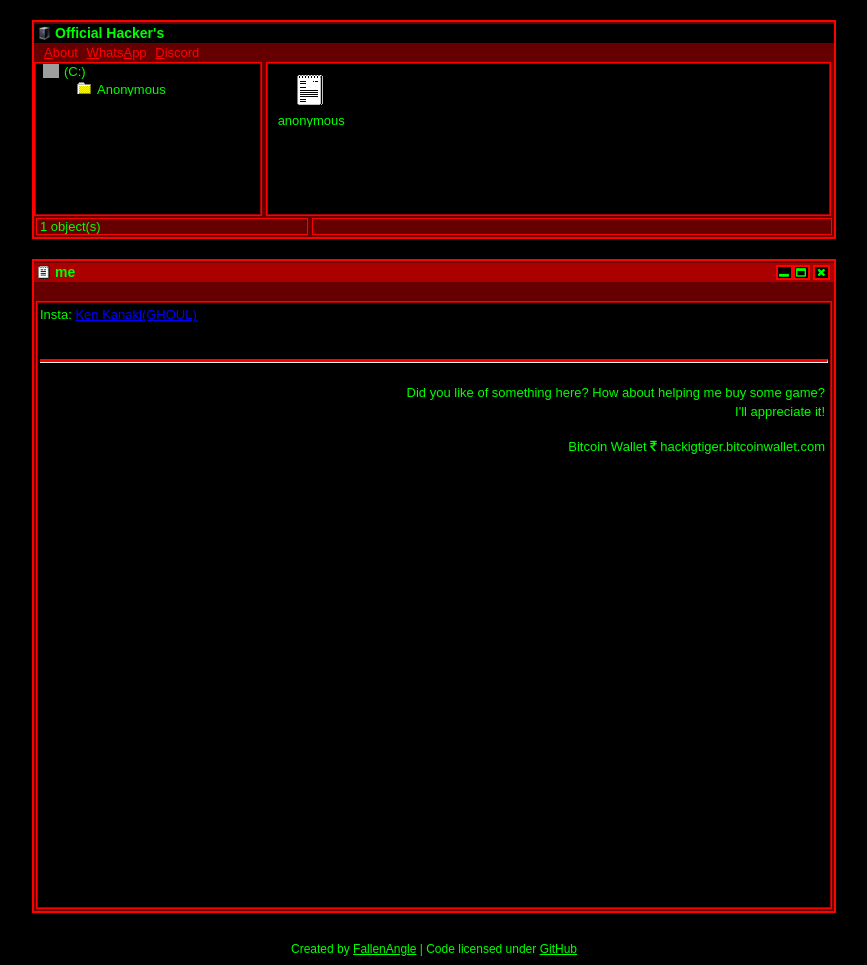
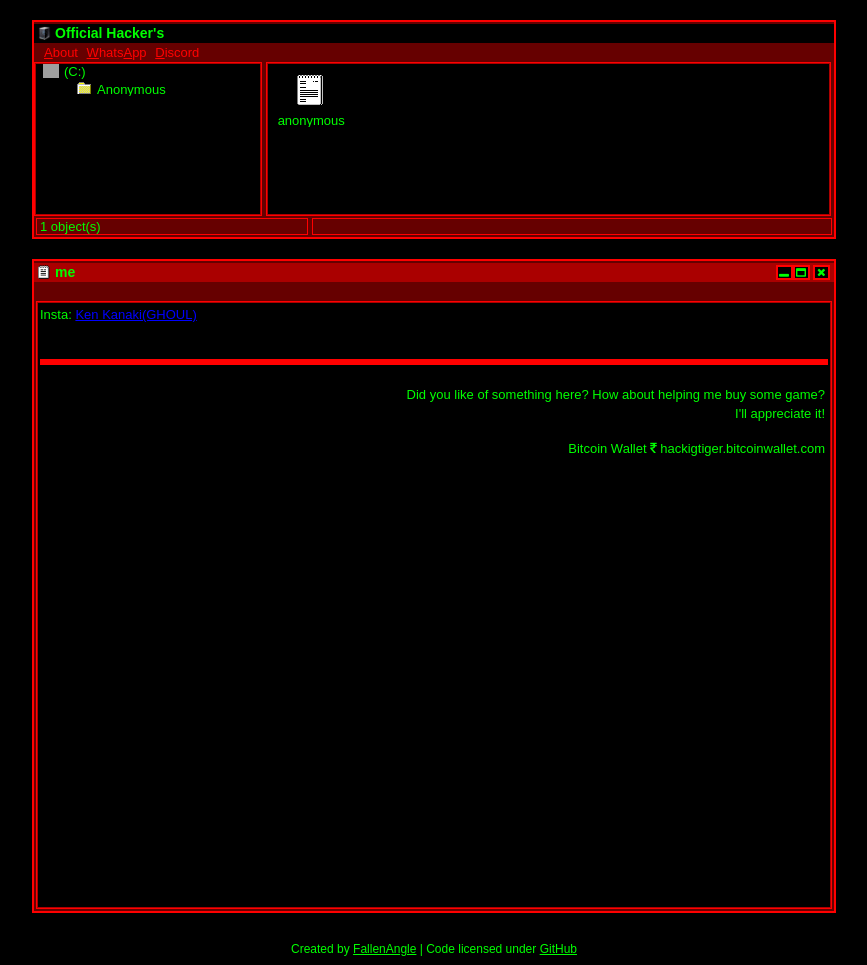
Before and after one commit to FallenAngle/fallenangle.github.io, a Jekyll site: the page built from me/index.md, in a window 1280 px wide. Shown: the whole page, without its empty margins (206-1073 px from the left). Built offline with Jekyll 4.4.1, drawn with Linux system fonts in a browser that asks for light colours; grey boxes are pictures that could not be loaded.

Commit message:
Mr Hyde was here …

```diff
--- a/_sass/_main.scss
+++ b/_sass/_main.scss
@@ -233,7 +233,7 @@ ul.topbar {
 	}
 
 	hr {
-		border-top: 3px solid #f00;
+		border: 3px solid #f00;
 		border-left: 0;
 	}
 
```
